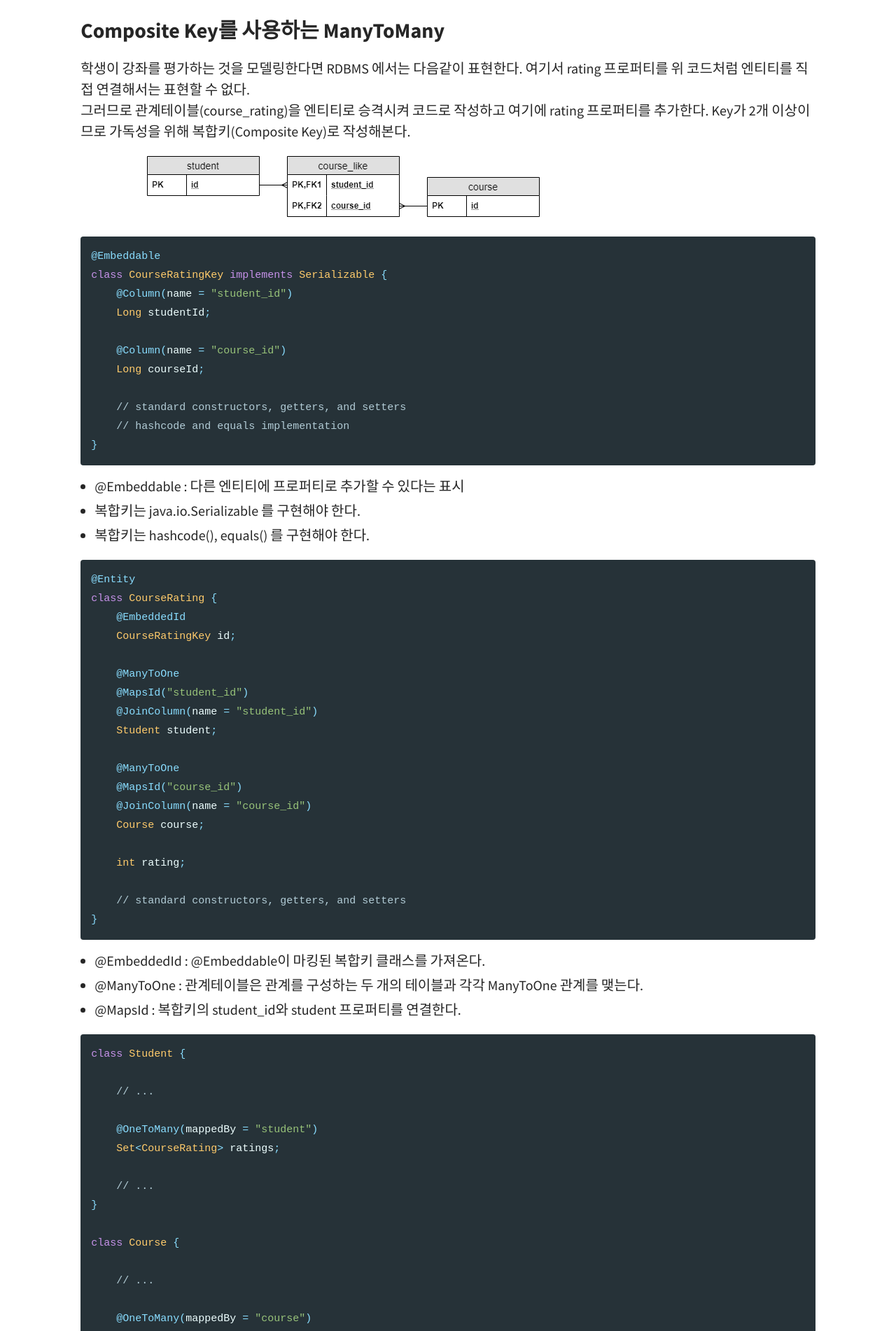
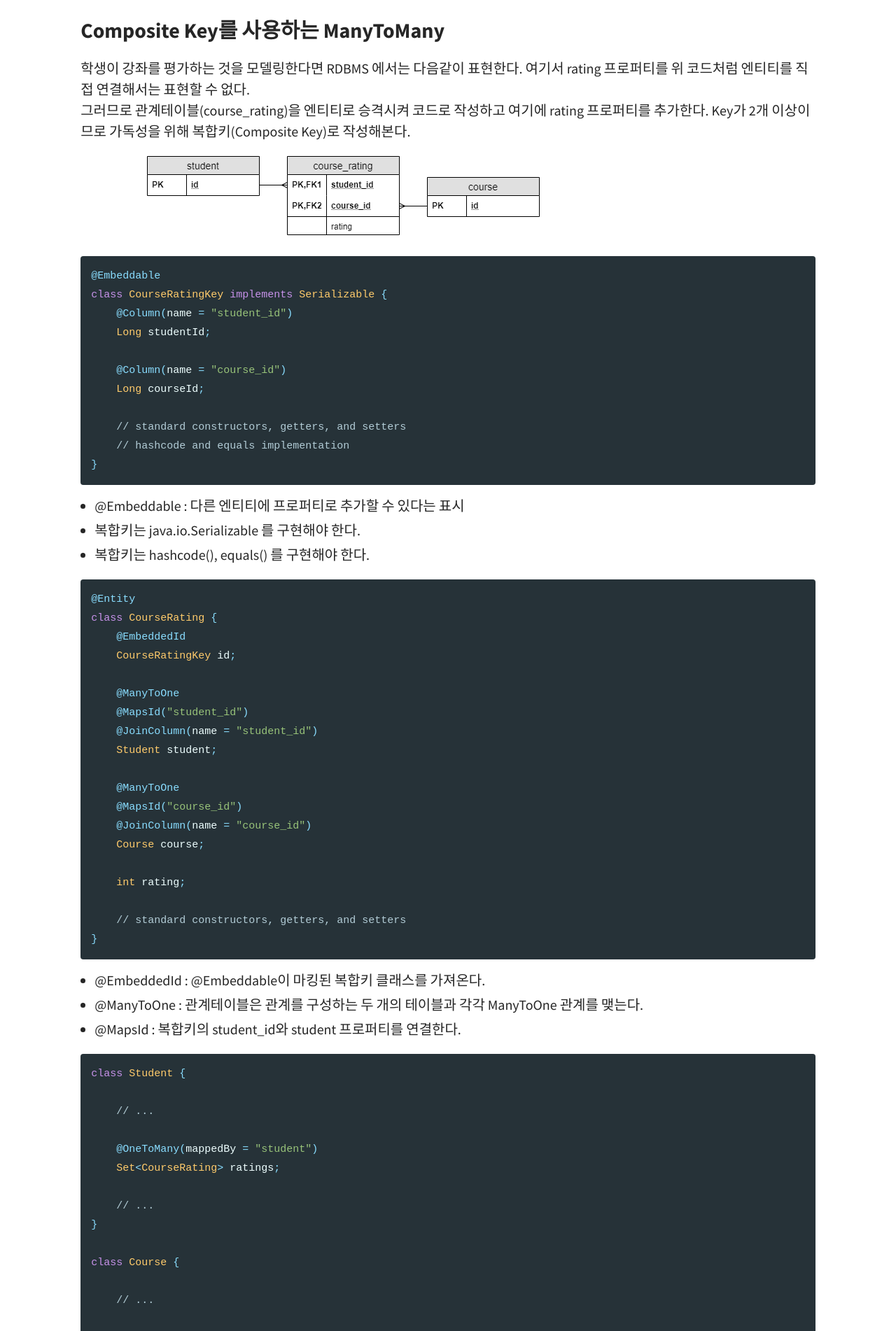
Before and after one commit to swampwar/swampwar.github.io, a Jekyll site: the page built from _posts/2020/2020-08-04-ManyToMany 표현.md, in a window 1280 px wide. Shown: the part 1702-3604 px from the top of the page at 70% size. Built offline with Jekyll 4.4.1, drawn with Linux system fonts in a browser that asks for light colours.

Commit message:
포스팅~

````diff
--- a/_posts/2020/2020-08-04-ManyToMany 표현.md
+++ b/_posts/2020/2020-08-04-ManyToMany 표현.md
@@ -55,7 +55,7 @@ class Course {
 학생이 강좌를 평가하는 것을 모델링한다면 RDBMS 에서는 다음같이 표현한다. 여기서 rating 프로퍼티를 위 코드처럼 엔티티를 직접 연결해서는 표현할 수 없다.
 그러므로 관계테이블(course_rating)을 엔티티로 승격시켜 코드로 작성하고 여기에 rating 프로퍼티를 추가한다. Key가 2개 이상이므로 가독성을 위해 복합키(Composite Key)로 작성해본다.
 
-![manytomany02]({{ "/assets/img/202008/manytomany01.png" | relative_url }})
+![manytomany02]({{ "/assets/img/202008/manytomany02.png" | relative_url }})
 
 ```java
 @Embeddable
@@ -129,7 +129,7 @@ class Course {
 
 학생이 강좌를 수강하고 성적을 받는 것을 생각해본다. 학생은 같은 강좌를 여러번 수강할 수 있고 이에따라 성적도 복수개가 저장되어야 한다. 위 예제처럼 FK의 조합으로는 여러번 수강하는 것에대한 표현이 불가능하니 별도의 ID를 두고 관계를 표현한다.
 
-![manytomany03]({{ "/assets/img/202008/manytomany01.png" | relative_url }})
+![manytomany03]({{ "/assets/img/202008/manytomany03.png" | relative_url }})
 
 ```java
 @Entity
````
